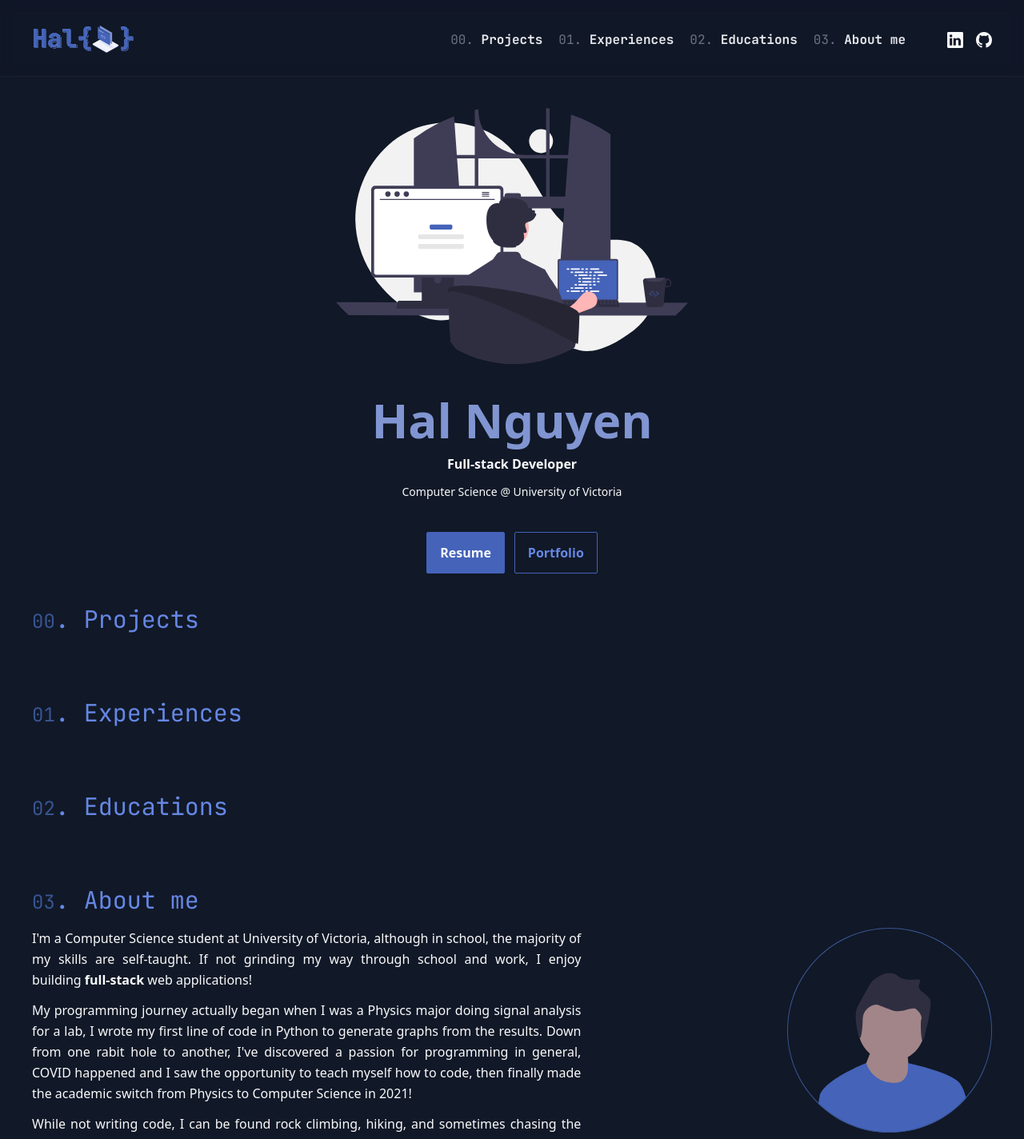
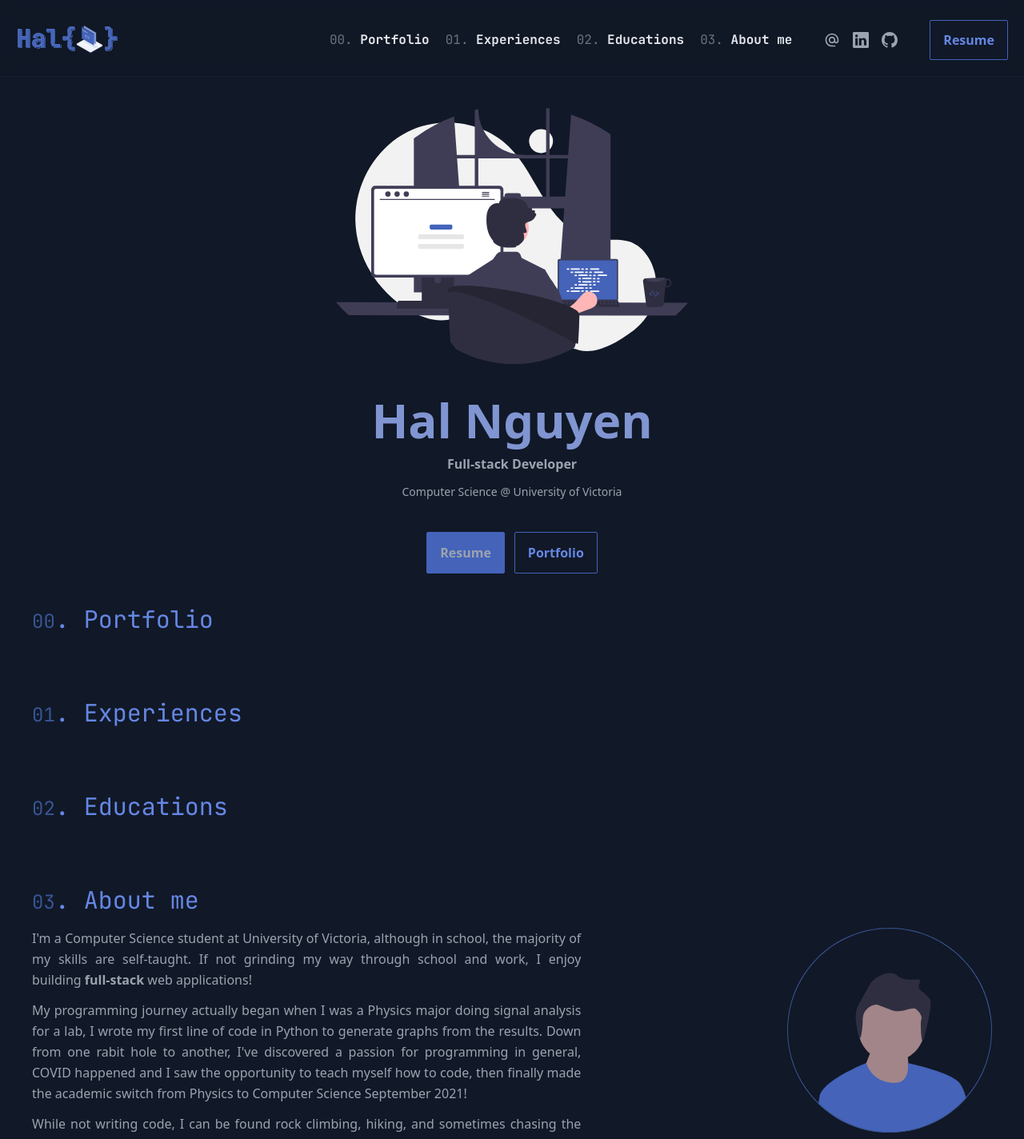
Before and after one commit to hn275/portfolio, a React (Vite) app: page / in a window 1280 px wide. Shown: the top 1424 px of the page at 80% size. Built offline with nearby package versions, Linux system fonts and the light colour scheme.

Commit message:
fix: nav bar links

```diff
--- a/src/App.tsx
+++ b/src/App.tsx
@@ -5,7 +5,7 @@ import Profile from "assets/profile.svg";
 import cx from "classnames";
 import { Alert, ContactMe, Section } from "components";
 import shortid from "shortid";
-import { MdAlternateEmail, MdContentCopy, MdEmail } from "react-icons/md";
+import { MdAlternateEmail } from "react-icons/md";
 import { BsGithub, BsLinkedin } from "react-icons/bs";
 import { useAlert } from "hooks";
 
@@ -60,12 +60,14 @@ function App() {
             <a target="_blank" className="btn btn-primary">
               Resume
             </a>
-            <a className="btn btn-outline">Portfolio</a>
+            <a href="#portfolio" className="btn btn-outline">
+              Portfolio
+            </a>
           </div>
         </section>
 
         {/* BANNER */}
-        <Section id="projects" _title="Projects" _count="00"></Section>
+        <Section id="portfolio" _title="Portfolio" _count="00"></Section>
 
         {/* EXPERIENCES */}
         <Section id="experiences" _title="Experiences" _count="01"></Section>
@@ -99,7 +101,7 @@ function App() {
               hole to another, I&apos;ve discovered a passion for programming in
               general, COVID happened and I saw the opportunity to teach myself
               how to code, then finally made the academic switch from Physics to
-              Computer Science in 2021!
+              Computer Science September 2021!
             </p>
 
             <p>
@@ -139,7 +141,7 @@ function App() {
           className="mt-20 mb-10 flex flex-col justify-center items-center gap-5"
         >
           <h2 className="text-2xl text-brand-300">
-            Thanks for checking seeing this through!
+            Thanks for seeing this through!
           </h2>
           <p>
             You&apos;ve made it this far, might as well connect with me. I would
@@ -148,7 +150,7 @@ function App() {
 
           <ContactMe onAlert={onAlert} />
 
-          <p className="text-sm">Happy coding.</p>
+          <p className="text-sm text-gray-600">Happy recruiting.</p>
         </section>
       </main>
       <Alert isMounted={alert}>Copied to clipboard.</Alert>
--- a/src/assets/content.tsx
+++ b/src/assets/content.tsx
@@ -1,3 +1,5 @@
 export enum LINKS {
   email = "haln_01@proton.me",
+  linkedin = "https://www.linkedin.com/in/hal-nguyen-48a22b22a/",
+  github = "https://github.com/hn275",
 }
--- a/src/components/Nav/Nav.tsx
+++ b/src/components/Nav/Nav.tsx
@@ -5,6 +5,8 @@ import { BsChevronLeft, BsGithub, BsLinkedin } from "react-icons/bs";
 import { useToggle } from "hooks";
 import { AnimatePresence, motion } from "framer-motion";
 import shortid from "shortid";
+import { LINKS } from "assets/content";
+import { MdAlternateEmail } from "react-icons/md";
 
 interface Props {}
 
@@ -12,7 +14,7 @@ export function Nav({}: Props) {
   const { open, onOpen, onClose } = useToggle();
 
   const links = [
-    { key: shortid.generate(), text: "Projects", href: "#projects" },
+    { key: shortid.generate(), text: "Portfolio", href: "#portfolio" },
     {
       key: shortid.generate(),
       text: "Experiences",
@@ -25,15 +27,21 @@ export function Nav({}: Props) {
   const socials = [
     {
       key: shortid.generate(),
+      icon: <MdAlternateEmail />,
+      text: "Email",
+      href: LINKS.email,
+    },
+    {
+      key: shortid.generate(),
       icon: <BsLinkedin />,
       text: "LinkedIn",
-      href: "https://www.linkedin.com/in/hal-nguyen-48a22b22a/",
+      href: LINKS.linkedin,
     },
     {
       key: shortid.generate(),
       icon: <BsGithub />,
       text: "Github",
-      href: "https://github.com/hn275",
+      href: LINKS.github,
     },
   ];
 
@@ -43,7 +51,7 @@ export function Nav({}: Props) {
         className={cx([
           "sticky top-0 left-0 right-0",
           "h-14 lg:h-24",
-          "bg-gray-900/5 backdrop-blur z-50 isolate",
+          "bg-gray-900/50 backdrop-blur z-50 isolate",
           "border-b border-gray-500/10 z-50",
         ])}
       >
@@ -51,7 +59,7 @@ export function Nav({}: Props) {
           className={cx([
             "max-w-[1280px] mx-auto relative",
             "flex items-center h-full lg:flex-row lg:justify-between",
-            "lg:px-10",
+            "lg:px-5",
           ])}
         >
           <CgMenuLeft
@@ -92,7 +100,6 @@ export function Nav({}: Props) {
               "p-5 pb-10 pl-10 md:pl-5 lg:px-0",
               "flex flex-col items-center gap-10",
               "h-[100vh] lg:h-max z-50 bg-gray-800",
-              "text-gray-50",
               "lg:mt-6 lg:flex lg:flex-row",
             ])}
           >
@@ -126,7 +133,7 @@ export function Nav({}: Props) {
               ))}
             </ul>
 
-            <ul className="w-full flex justify-center items-end gap-4 grow lg:w-max lg:ml-3">
+            <ul className="w-full flex justify-center items-end gap-4 grow lg:w-max">
               {socials.map(({ text, key, icon, href }) => (
                 <li key={key}>
                   <a
@@ -140,6 +147,8 @@ export function Nav({}: Props) {
                 </li>
               ))}
             </ul>
+
+            <button className="btn btn-outline">Resume</button>
           </div>
         </div>
       </nav>
--- a/src/index.css
+++ b/src/index.css
@@ -4,7 +4,7 @@
 
 html {
   @apply bg-gray-900;
-  @apply text-gray-50;
+  @apply text-gray-400;
   @apply scroll-smooth;
   @apply scroll-p-16 lg:scroll-p-28;
 }
```
